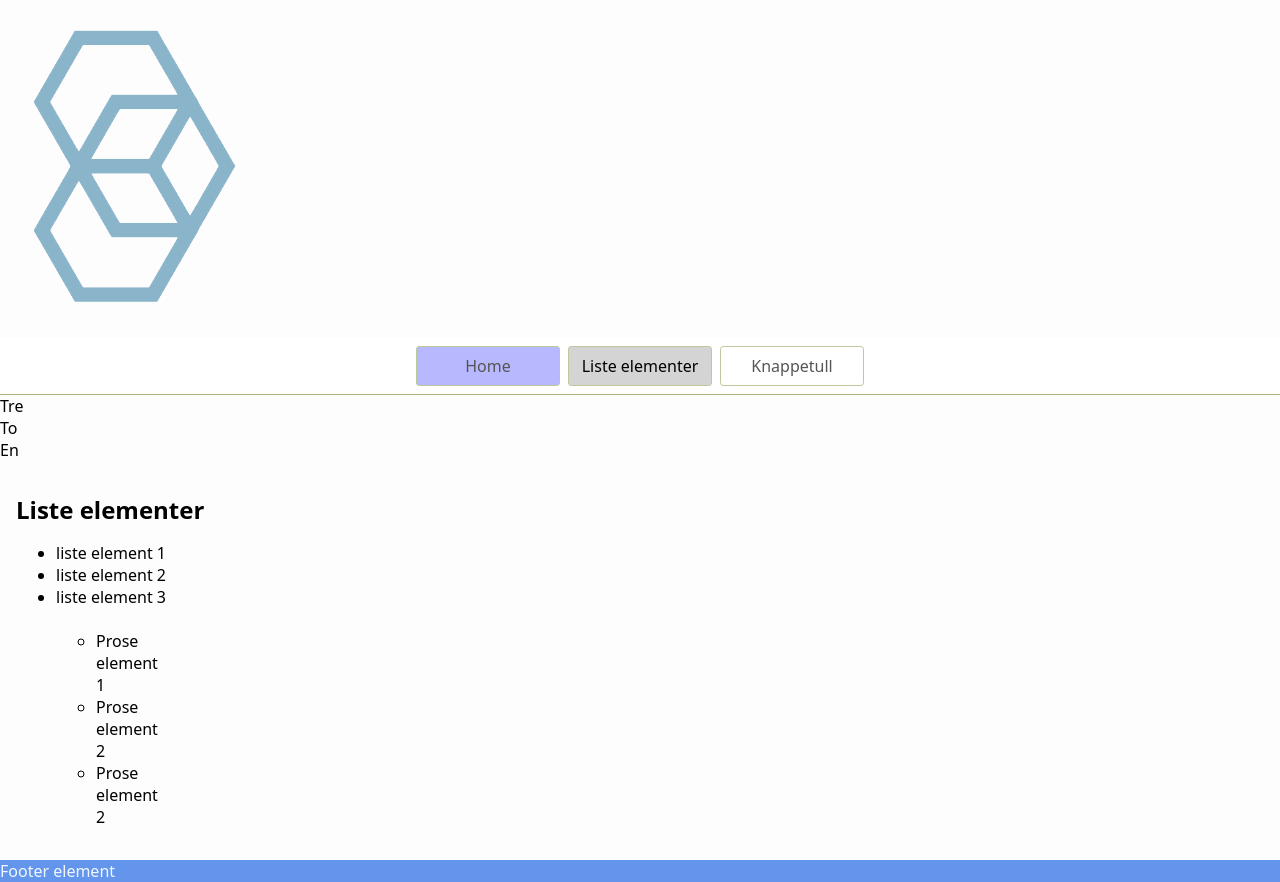
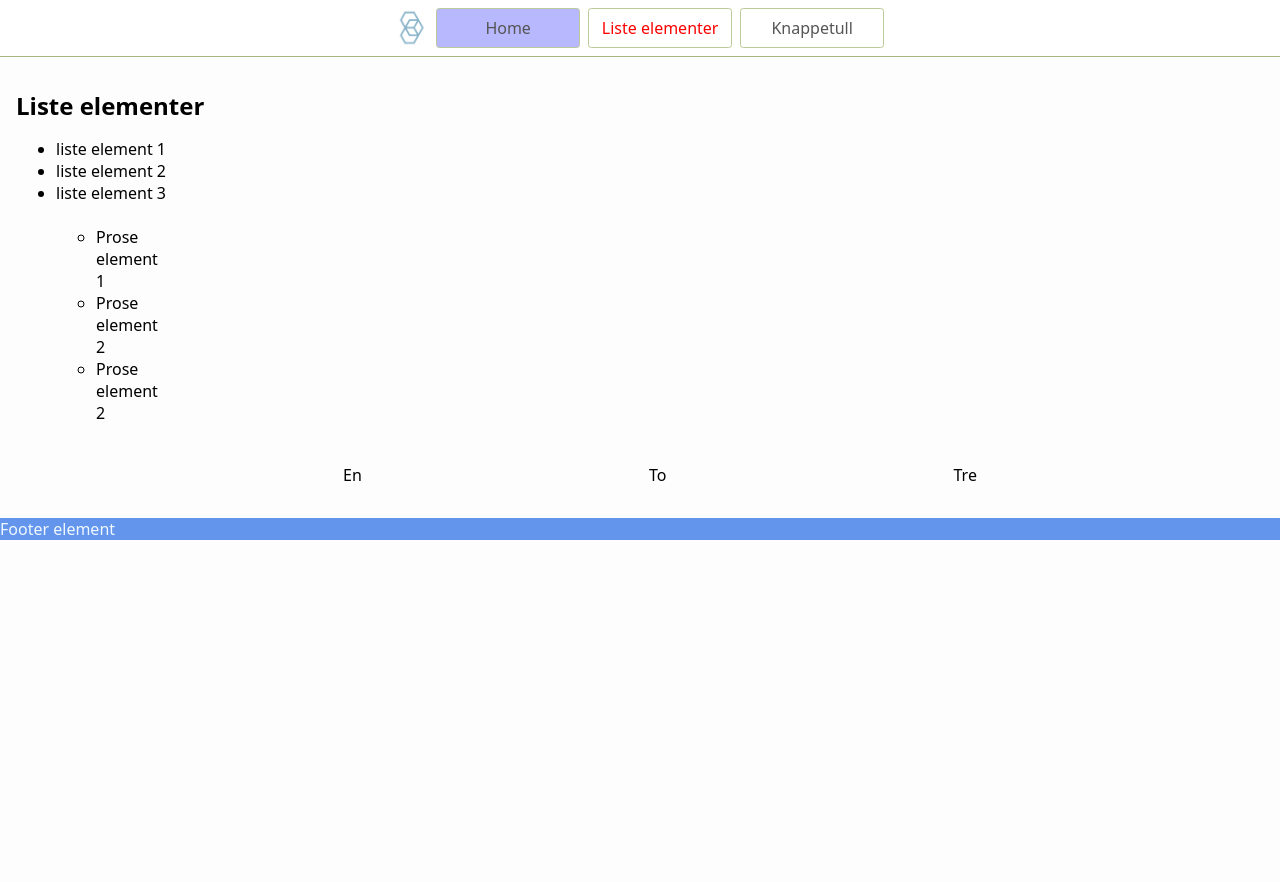
Before and after one commit to Bartelus/StrikeThree, a website: page page2.html in a window 1280 px wide. After the commit the page ends 800 px from the top, so only its background shows below. Drawn offline with Linux system fonts and the light colour scheme.

Commit message:
CSSopprydding

```diff
--- a/page2.html
+++ b/page2.html
@@ -18,27 +18,17 @@
 
     <header>
 
+
+      <nav>
       <img src="Images/BlåLogo.png"
-      class="navbar"
+      class="fhlogo"
       alt="">
-
-    <nav>
     <a href="/index.html" class="home"> Home </a>
     <a href="/" aria-current="page"> Liste elementer </a>
     <a href="/page3.html"> Knappetull </a>
   </nav>
 
   </header>
-
-
-
-  <div>
-
-<a class="direction"> Tre </a>
-<a class="direction"> To </a>
-<a class="direction"> En </a>
-
-  </div>
 
 
 
@@ -60,6 +50,14 @@
 
 </ul>
 
+<div class="direction">
+
+  <a> Tre </a>
+  <a> To </a>
+  <a> En </a>
+
+    </div>
+
 </main>
 
 
--- a/styles.css
+++ b/styles.css
@@ -2,52 +2,7 @@
   box-sizing: border-box;
 }
 
-body {
-  margin: 0;
-  font-family: system-ui, sans-serif;
-  color: black;
-  background-color: rgb(253, 253, 253);
-}
-
-.navbar {
-  display: flex;
-  justify-content: space-between;
-  align-items: center;
-  flex-wrap: wrap
-}
-
-.direction {
-  display: flex;
-}
-
-.homebilder {
-  width: 200px;
-}
-
-.home {
-  background-color: rgb(184, 184, 255);
-}
-
-.tulleknapp {
-  background-color: rgb(255, 10, 10);
-  color: #eee;
-}
-
-.homeknapp {
-  height: 40px;
-  font-family: Georgia, 'Times New Roman', Times, serif;
-  background-color: rgb(184, 184, 255) ;
-}
- .prose {max-width: 60;
-}
-
-.hyperlink {
-  margin-bottom: 300px;
-}
-
-.homeheader {
-  color: darkblue;
-}
+/* Nav */
 
 nav {
   display: flex;
@@ -60,11 +15,6 @@ nav {
   background-color: #ffffff;
 }
 
-.prose {
-  max-width: 10px;
-}
-
-
 nav a {
   display: inline-block;
   min-width: 9rem;
@@ -76,22 +26,91 @@ nav a {
   color: #555;
 }
 
+nav a[aria-current='page'] {
+  color: rgb(252, 0, 0);
+  background-color: #ffffff;
+}
+
+/* Body */
+
+body {
+  margin: 0;
+  font-family: system-ui, sans-serif;
+  color: black;
+  background-color: rgb(253, 253, 253);
+}
+
+/* Header */
+
+h1 {
+  font-weight: bold;
+  font-size: 1.5rem;
+}
+
+/* Main */
+
+main {
+  padding: 1rem;
+}
+
+/* Footer */
+
 footer {
   background-color: cornflowerblue;
   color: aliceblue;
 }
 
 
-nav a[aria-current='page'] {
-  color: #000;
-  background-color: #d4d4d4;
+/* Home */
+
+.homeheader {
+  color: darkblue;
 }
 
-main {
-  padding: 1rem;
+.homebilder {
+  width: 200px;
 }
 
-h1 {
-  font-weight: bold;
-  font-size: 1.5rem;
+.home {
+  background-color: rgb(184, 184, 255);
 }
+
+.homeknapp {
+  height: 40px;
+  font-family: Georgia, 'Times New Roman', Times, serif;
+  background-color: rgb(184, 184, 255) ;
+}
+
+/* Liste elementer */
+
+.fhlogo {
+  height: 40px;
+  display: flex;
+}
+
+.prose {
+  max-width: 10px;
+}
+
+.direction {
+  margin-top: 40px;
+  display: flex;
+  justify-content: space-evenly;
+  flex-direction: row-reverse;
+}
+
+/* Knappetull */
+
+.navbar {
+  display: flex;
+  justify-content: flex-start;
+}
+
+.tulleknapp {
+  background-color: rgb(255, 10, 10);
+  color: #eee;
+}
+
+.hyperlink {
+  margin-bottom: 300px;
+}
```
Also changed, not shown: index.html (+1 -1 lines), page3.html (+14 -5 lines).
